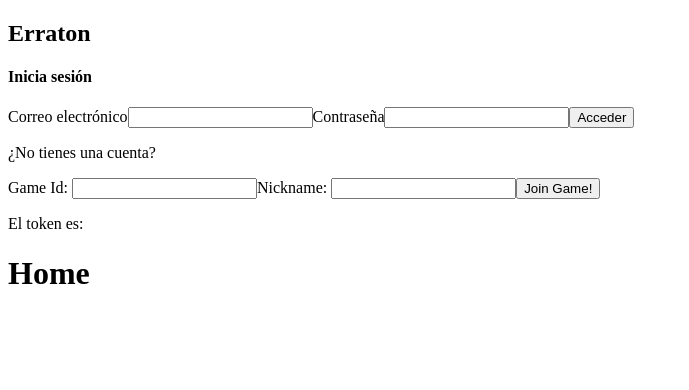
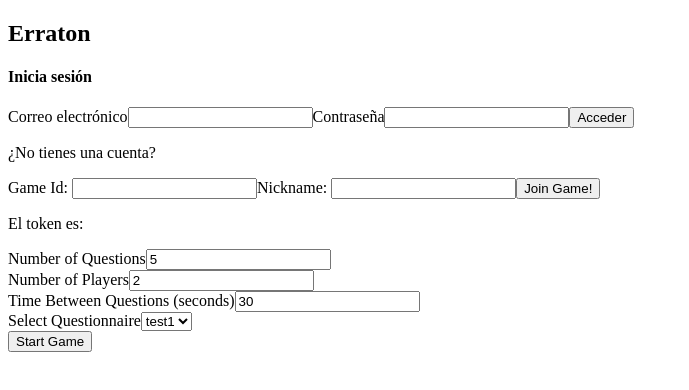
Before and after one commit to jauregiazcue/fullStack_group_project, a React (Vite) app in the folder client/: page /create in a window 1280 px wide. Shown: the top 390 px of the page, without its empty margins (0-689 px from the left). Built offline with nearby package versions, Linux system fonts and the light colour scheme.

Commit message:
Progress

```diff
--- a/client/src/App.jsx
+++ b/client/src/App.jsx
@@ -1,8 +1,9 @@
 // App.jsx
-import { BrowserRouter, Routes, Route } from "react-router-dom";
+import { BrowserRouter, Routes, Route, Link } from "react-router-dom";
 import { AuthProvider, AuthContext } from "./components/authContext/AuthContext";
 import { useContext } from "react";
 import JoinGameButton from "./components/joinGameButton/JoinGameButton";
+import MakeGameForm from "./components/makeGameForm/MakeGameForm";
 import Login from "./pages/auth/Login";
 // asdasd2@asd.com
 
@@ -15,10 +16,11 @@ function AppContent() {
           {nickname ? <p>Logeado como {nickname} !</p> : <Login />}
         <JoinGameButton/>
         <p>El token es: {token}</p>
+        <span>{token && <Link to="/create">Create game!</Link>}</span>
       </nav>
       <main>
         <Routes>
-          <Route path="/create" element={<h1>Home</h1>} />
+          <Route path="/create" element={<MakeGameForm/>} />
         </Routes>
       </main>
     </>
--- a/client/src/components/joinGameButton/JoinGameButton.jsx
+++ b/client/src/components/joinGameButton/JoinGameButton.jsx
@@ -9,6 +9,7 @@ const JoinGameButton = ({nickname}) => {
         const response = await fetchData(`/joinPlayer/${gameId}`, "POST");
         console.log(response);
     }
+    //Get info into sessionStorage
     return(
         <p>
             <form onSubmit={handleSubmit}>
--- /dev/null
+++ b/client/src/components/makeGameForm/MakeGameForm.jsx
@@ -0,0 +1,90 @@
+import { useState } from "react";
+
+const MakeGameForm = () => {
+  const mockQuestionaires = {
+    questionaires: [
+      { questionaireName: "test1", id: "blablabliblu" },
+      { questionaireName: "test2", id: "qweqweqwe" },
+      { questionaireName: "test3", id: "asdasd" }
+    ]
+  };
+
+  const [formData, setFormData] = useState({
+    questions: 5,
+    players: 2,
+    timePerQuestion: 30,
+    questionaireId: mockQuestionaires.questionaires[0].id
+  });
+
+  const handleChange = (e) => {
+    const { name, value } = e.target;
+    setFormData(prev => ({
+      ...prev,
+      [name]: name === "questionaireId" ? value : parseInt(value)
+    }));
+  };
+
+  const handleSubmit = (e) => {
+    e.preventDefault();
+    console.log(formData);
+  };
+
+  return (
+    <form onSubmit={handleSubmit}>
+      <div>
+        <label htmlFor="questions">Number of Questions</label>
+        <input
+          type="number"
+          id="questions"
+          name="questions"
+          value={formData.questions}
+          onChange={handleChange}
+          min="1"
+          required
+        />
+      </div>
+      <div>
+        <label htmlFor="players">Number of Players</label>
+        <input
+          type="number"
+          id="players"
+          name="players"
+          value={formData.players}
+          onChange={handleChange}
+          min="1"
+          required
+        />
+      </div>
+      <div>
+        <label htmlFor="timePerQuestion">Time Between Questions (seconds)</label>
+        <input
+          type="number"
+          id="timePerQuestion"
+          name="timePerQuestion"
+          value={formData.timePerQuestion}
+          onChange={handleChange}
+          min="1"
+          required
+        />
+      </div>
+      <div>
+        <label htmlFor="questionaireId">Select Questionnaire</label>
+        <select
+          id="questionaireId"
+          name="questionaireId"
+          value={formData.questionaireId}
+          onChange={handleChange}
+        >
+          {mockQuestionaires.questionaires.map((q) => (
+            <option key={q.id} value={q.id}>
+              {q.questionaireName}
+            </option>
+          ))}
+        </select>
+      </div>
+      <button type="submit">Start Game</button>
+    </form>
+  );
+};
+
+export default MakeGameForm;
```
